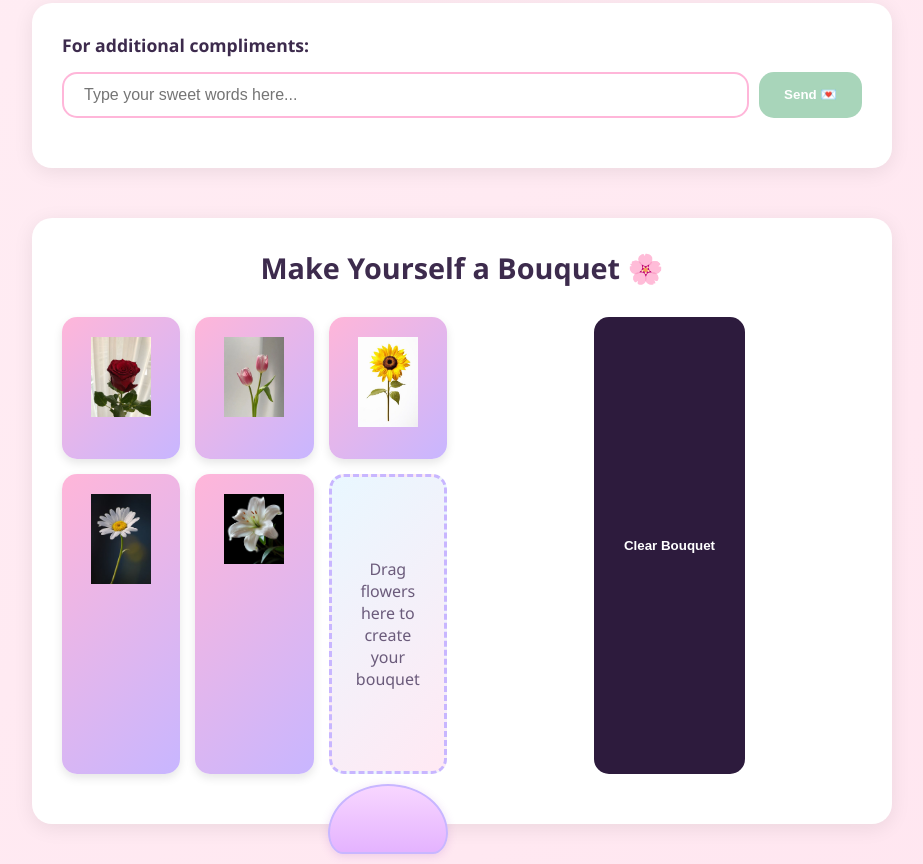
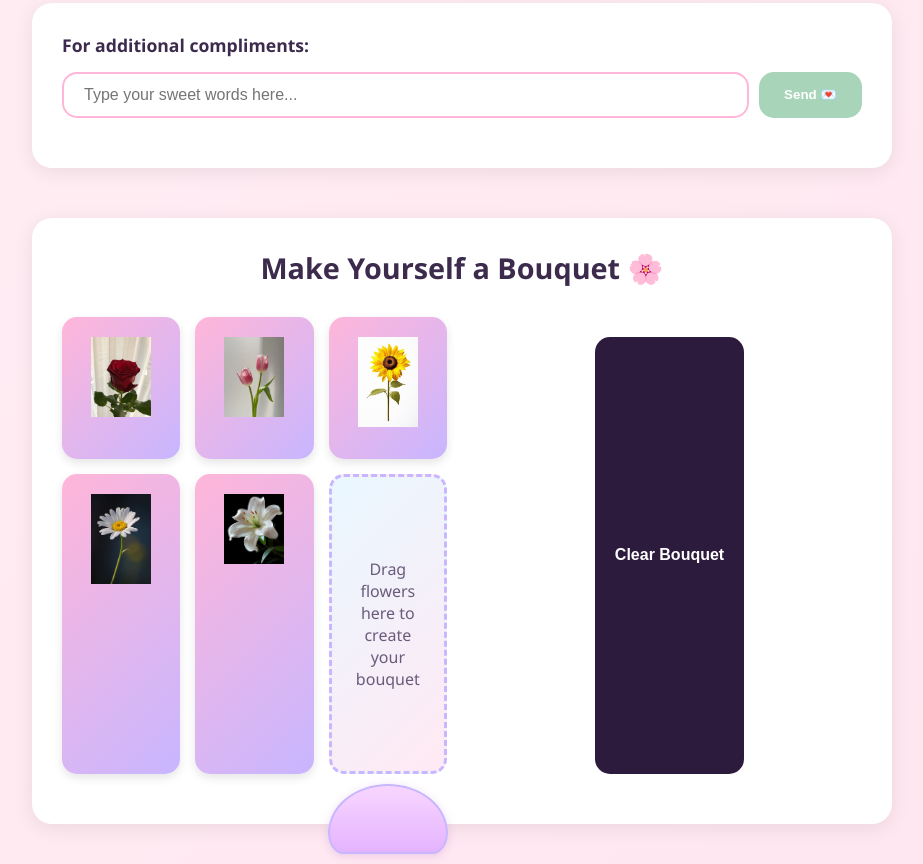
Before and after one commit to kritikaapandeyy/PLSFORGIVE, a plain HTML site: page index.html in a window 1280 px wide. Shown: the part 1044-1908 px from the top of the page, without its empty margins (178-1101 px from the left). Drawn offline with Linux system fonts and the light colour scheme.

Commit message:
Refactor clear-bouquet-btn styles for better spacing
Updated styles for clear bouquet button with new margin, padding, and font size.

```diff
--- a/styles.css
+++ b/styles.css
@@ -371,8 +371,9 @@ body {
 
 .clear-bouquet-btn {
   display: block;
-  margin: 0 auto;
-  padding: 12px 30px;
+  margin: 20px auto 0 auto; /* add margin for spacing */
+  padding: 8px 20px;         /* smaller padding */
+  font-size: 1rem;           /* smaller font */
   background: var(--dark-accent);
   color: white;
   border: none;
@@ -386,6 +387,7 @@ body {
   transform: scale(1.05);
   box-shadow: 0 4px 15px rgba(45, 27, 61, 0.3);
 }
+
 
 /* Responsive Design */
 @media (max-width: 768px) {
```
